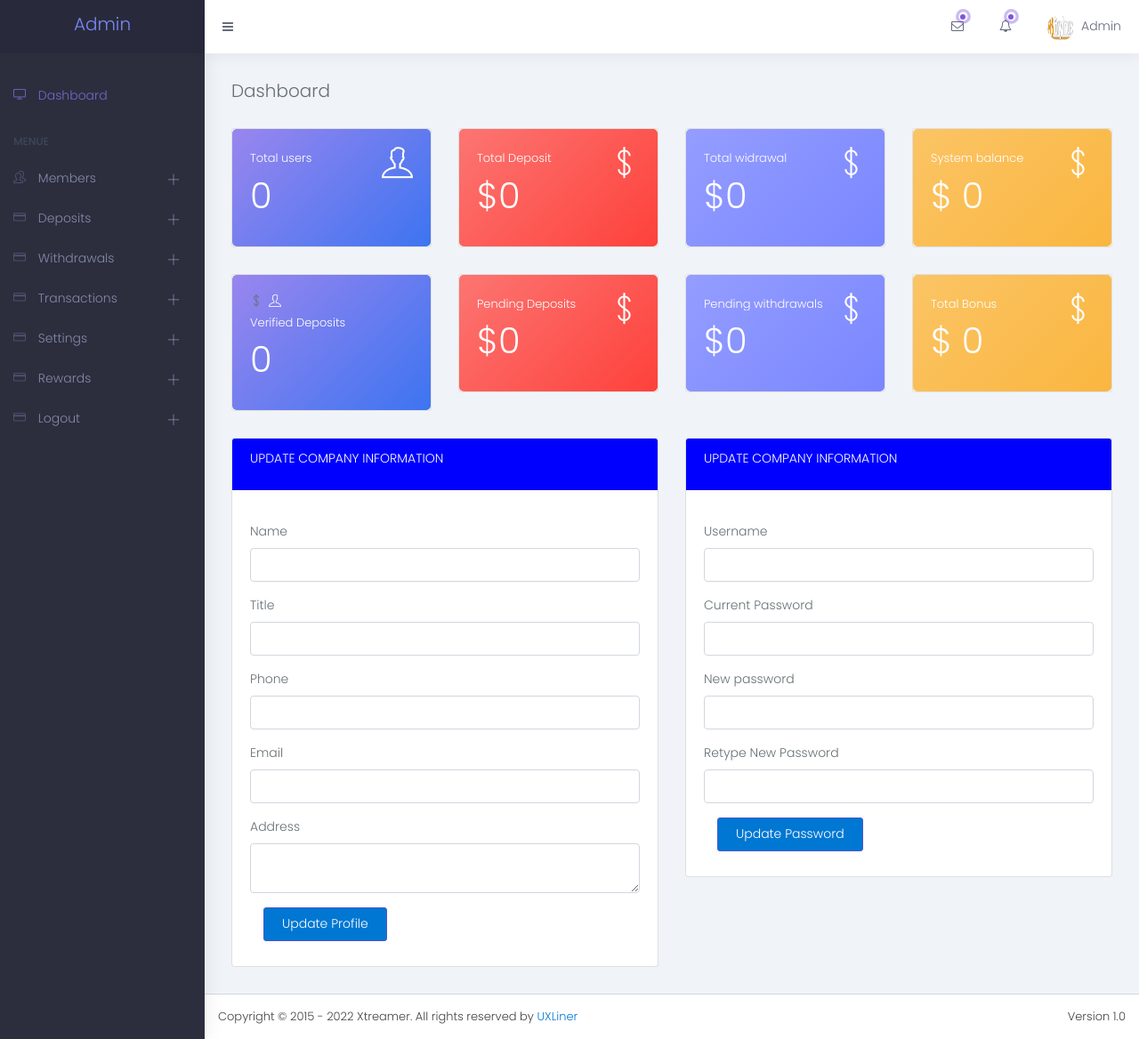
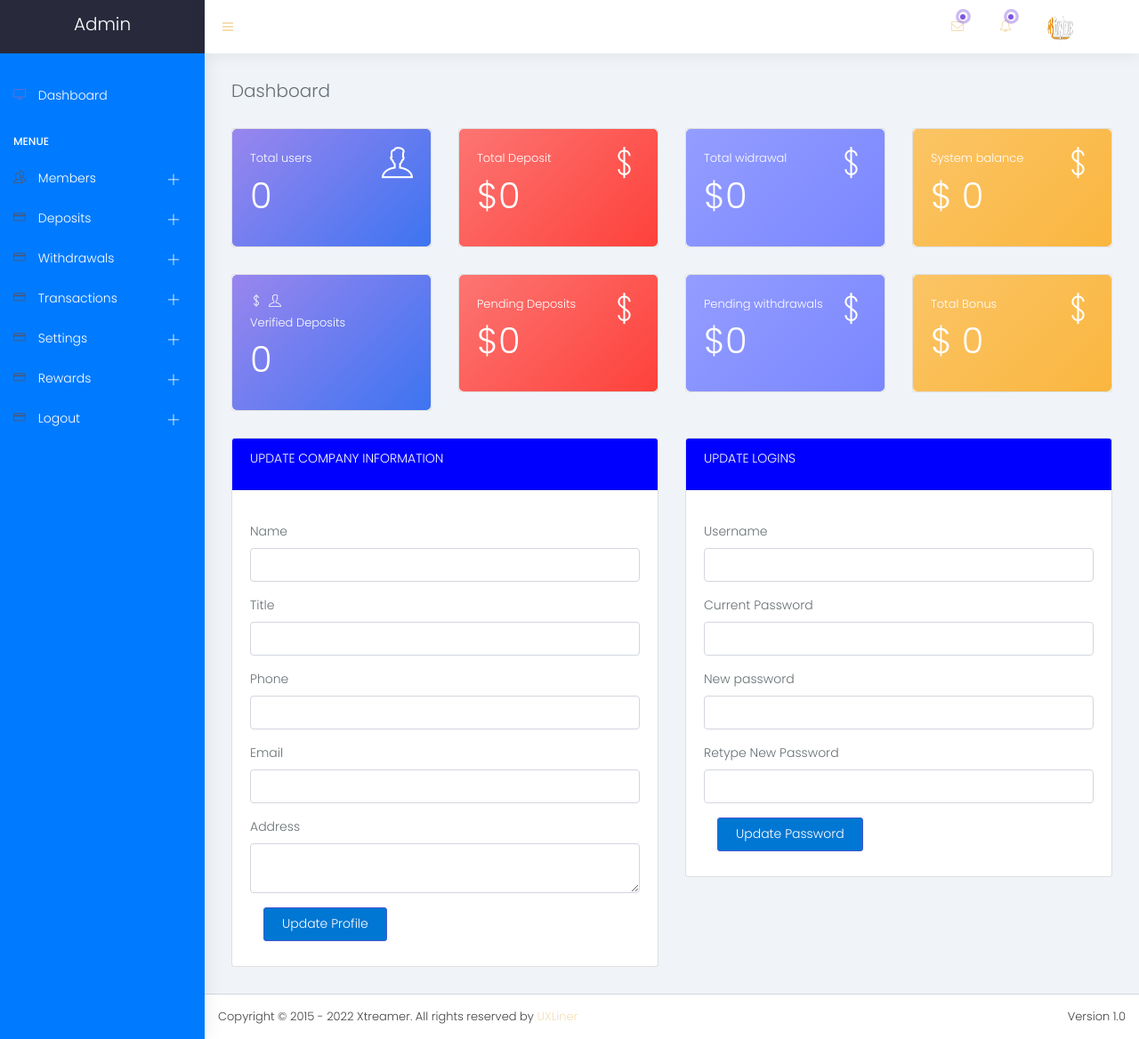
Before and after one commit to AmosLucky/bilux_banking, a PHP site: page /adminpanel/index.php in a window 1280 px wide. Shown: the whole page at 89% size. Run offline with PHP 8.4, Linux system fonts and the light colour scheme; the visitor is signed in with stand-in values (Sample User, id 1); data that the repository does not hold is empty; some libraries are stand-ins or nearby versions.

```diff
--- a/adminpanel/header.php
+++ b/adminpanel/header.php
@@ -59,6 +59,19 @@ $sql = "SELECT * FROM members where id = '$admin_id'";
   <script src="https://oss.maxcdn.com/html5shiv/3.7.3/html5shiv.min.js"></script>
   <script src="https://oss.maxcdn.com/respond/1.4.2/respond.min.js"></script>
 <![endif]-->
+<style>
+  span{
+    color: white !important;
+  }
+  li{
+    color: white !important;
+
+  }
+  a{
+    color: wheat !important;
+
+  }
+</style>
 
 </head>
 <body class="sidebar-mini">
@@ -128,7 +141,7 @@ $sql = "SELECT * FROM members where id = '$admin_id'";
     </nav>
   </header>
   <!-- Left side column. contains the logo and sidebar -->
-  <aside class="main-sidebar">
+  <aside class="main-sidebar bg-primary" style="color: white, im !important;">
     <!-- sidebar -->
     <div class="sidebar">
       <!-- sidebar menu -->
@@ -205,7 +218,7 @@ $sql = "SELECT * FROM members where id = '$admin_id'";
           <ul class="treeview-menu">
             <li><a href="payment_methods.php">
               <i class="fa fa-angle-right"></i> All Payment method</a></li>
-            <li><a href="add_payment_methods.php">
+            <li><a href="add_payment_method.php">
               <i class="fa fa-angle-right"></i> Add Paymenth method</a></li>
            <!--  <li><a href="#">
               <i class="fa fa-angle-right"></i> Completed Transaction</a></li> -->
--- a/adminpanel/index.php
+++ b/adminpanel/index.php
@@ -484,7 +484,7 @@ $system_balance = ($all_deposit - $all_withdrawal);
                 <div class="col-xl-6">
                    <div class="card custom-card">
             <div class="card-header justify-content-between blue-head" style="background-color: blue !important; color: white !important;">
-                        <div class="card-title"> UPDATE COMPANY INFORMATION </div>
+                        <div class="card-title"> UPDATE LOGINS </div>
                   </div>
                   <div class="card-body">
                      <form method="POST">
```
